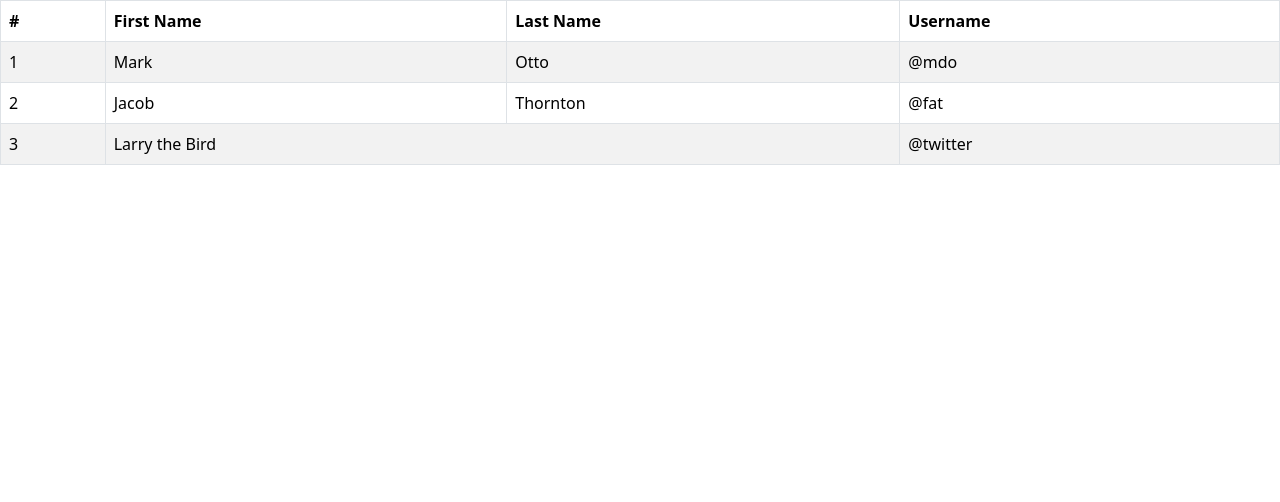
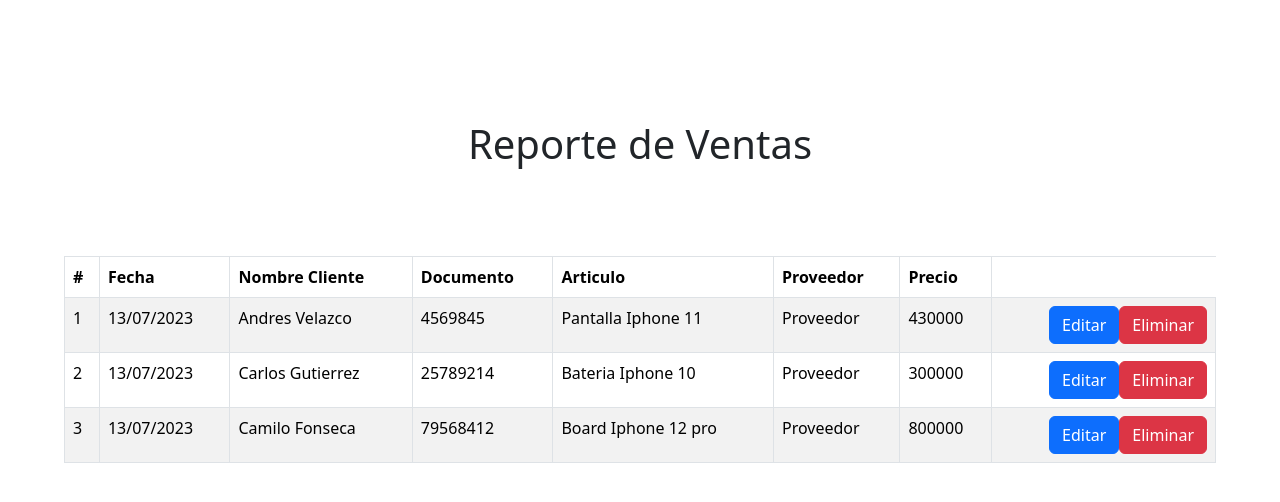
Before and after one commit to InfoITColombia/reactProject, a React (Create React App) app: page /dashboard in a window 1280 px wide. Shown: the top 502 px of the page. Built offline with nearby package versions, Linux system fonts and the light colour scheme.

Commit message:
actualizacion dashboard

```diff
--- a/src/components/IngresoDatos.jsx
+++ b/src/components/IngresoDatos.jsx
@@ -29,7 +29,7 @@ export function IngresoDatos(){
                 <Form.Control type="text" placeholder="Articulo"/>
                 </Form.Group>
                 <Form.Group className="mb-3" controlId="ControlInput1">
-                <Form.Control type="number" placeholder="Valor"/>
+                <Form.Control type="number" placeholder="Precio"/>
                 </Form.Group>
                 <div className='button'>
                 <Button variant='primary'>Ingresar</Button>
--- a/src/components/dashboard.jsx
+++ b/src/components/dashboard.jsx
@@ -1,38 +1,84 @@
 import Table from 'react-bootstrap/Table';
+import { Button } from 'react-bootstrap';
+
 
 export function DashBoard () {
 
 
   return (
-    <Table striped bordered hover>
-      <thead>
+
+    <div>
+
+
+
+      <h1 className='titulo-1'>Reporte de Ventas</h1>
+
+      <section className='table1'>
+
+    <Table  striped bordered hover>
+      <thead >
         <tr>
           <th>#</th>
-          <th>First Name</th>
-          <th>Last Name</th>
-          <th>Username</th>
+          <th>Fecha</th>
+          <th>Nombre Cliente</th>
+          <th>Documento</th>
+          <th>Articulo</th>
+          <th>Proveedor</th>
+          <th>Precio</th>
         </tr>
       </thead>
       <tbody>
         <tr>
           <td>1</td>
-          <td>Mark</td>
-          <td>Otto</td>
-          <td>@mdo</td>
+          <td>13/07/2023</td>
+          <td>Andres Velazco</td>
+          <td>4569845</td>
+          <td>Pantalla Iphone 11</td>
+          <td>Proveedor</td>
+          <td>430000</td>
+          <td>
+          <div className='button'>
+                <Button className='btn1' variant='primary'>Editar</Button>
+                <Button className='btn2' variant='danger'>Eliminar</Button>
+          </div>
+          </td>
         </tr>
         <tr>
           <td>2</td>
-          <td>Jacob</td>
-          <td>Thornton</td>
-          <td>@fat</td>
+          <td>13/07/2023</td>
+          <td>Carlos Gutierrez</td>
+          <td>25789214</td>
+          <td>Bateria Iphone 10</td>
+          <td>Proveedor</td>
+          <td>300000</td>
+          <td>
+          <div className='button'>
+                <Button className='btn3' variant='primary'>Editar</Button>
+                <Button className='btn4' variant='danger'>Eliminar</Button>
+          </div>
+          </td>
+
         </tr>
         <tr>
           <td>3</td>
-          <td colSpan={2}>Larry the Bird</td>
-          <td>@twitter</td>
+          <td>13/07/2023</td>
+          <td>Camilo Fonseca</td>
+          <td>79568412</td>
+          <td>Board Iphone 12 pro</td>
+          <td>Proveedor</td>
+          <td>800000</td>
+          <td>
+          <div className='button'>
+                <Button className='btn5' variant='primary'>Editar</Button>
+                <Button className='btn6' variant='danger'>Eliminar</Button>
+          </div>
+          </td>
         </tr>
       </tbody>
+
     </Table>
+    </section>
+    </div>
   );
 
 
--- a/src/index.js
+++ b/src/index.js
@@ -2,6 +2,7 @@ import React from 'react';
 import ReactDOM from 'react-dom';
 import './index.css';
 import './styles/login.css';
+import './styles/dashboard.css';
 import { App } from './App';
 import 'bootstrap/dist/css/bootstrap.css';
 
--- /dev/null
+++ b/src/styles/dashboard.css
@@ -0,0 +1,14 @@
+.titulo-1{
+    text-align: center;
+    padding-top: 3em;
+}
+
+.table1{
+    margin-left: 5%;
+    margin-right: 5%;
+    padding-top: 5em;
+}
+
+.button{
+    text-align: right;
+}
```
Also changed, not shown: src/components/header.jsx (added, +12 -0 lines), src/styles/login.css (line endings or trailing spaces).
